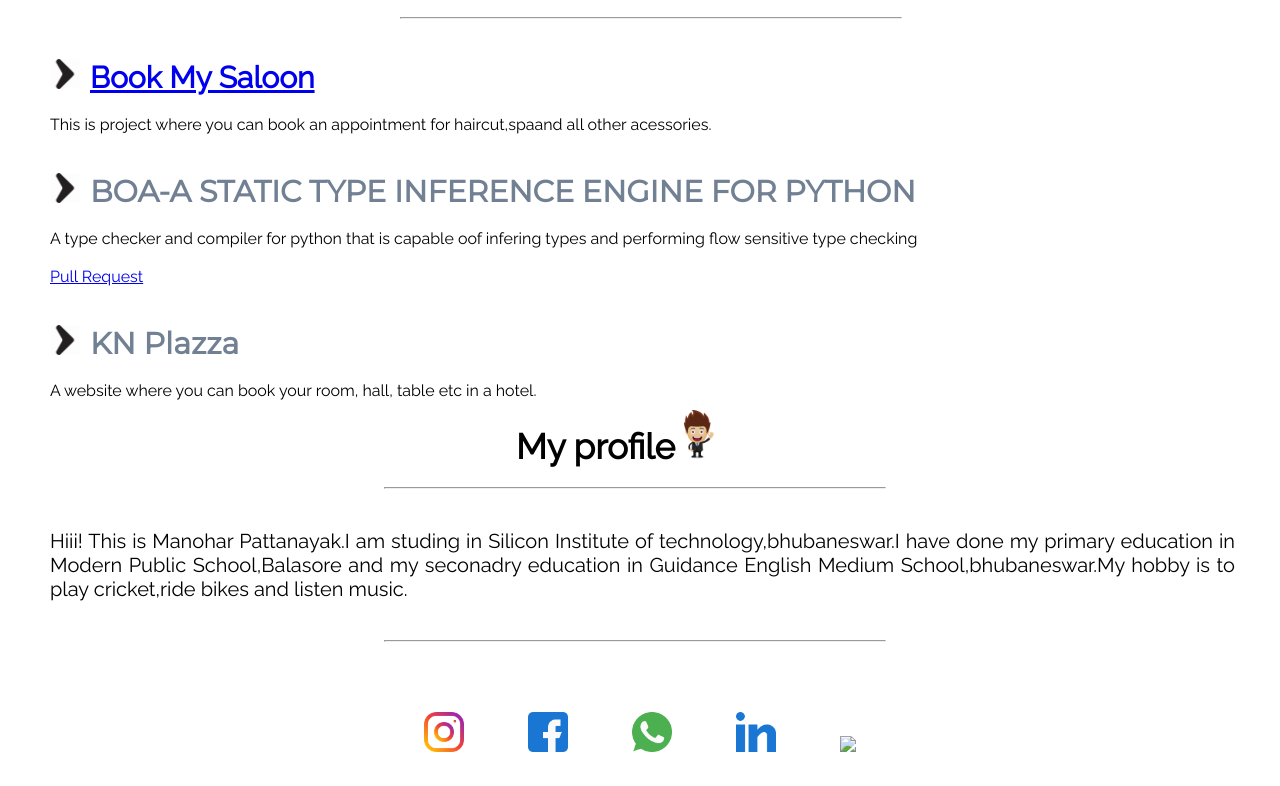
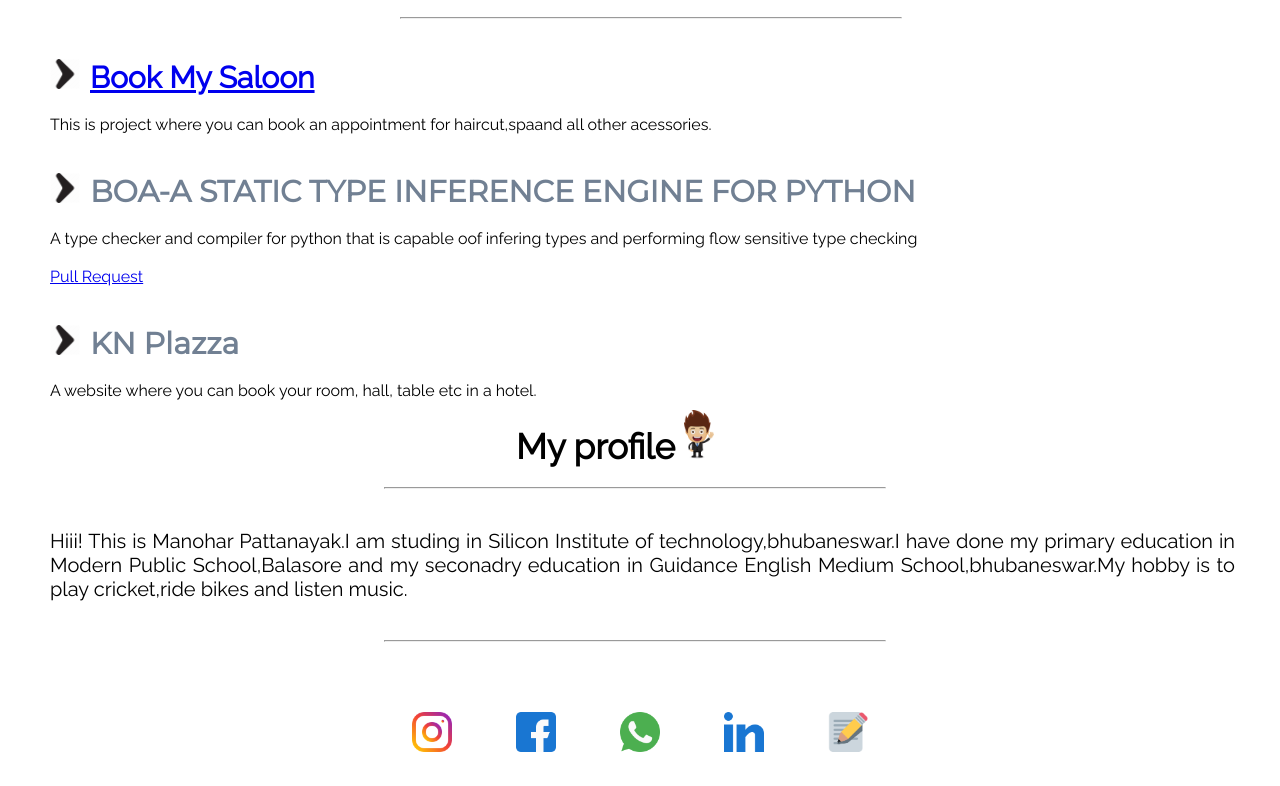
Before and after one commit to manoharbabun/Portfolio, a plain HTML site: page index.html in a window 1280 px wide. Shown: the part 715-1501 px from the top of the page. Drawn offline with Linux system fonts and the light colour scheme.

Commit message:
Update index.html

```diff
--- a/index.html
+++ b/index.html
@@ -93,7 +93,7 @@
         <a href="https://www.facebook.com/manohar.pattanayak"><img src="images/facebook.png" class="social"/></a>
         <a href="tel:+916372761005"><img src="images/whatsapp.png" class="social"/></a>
         <a href="https://www.linkedin.com/in/manohar-pattanayak-a8aa40136/"><img src="images/linkedin.png"class="social"></a>
-        <a href="https://drive.google.com/file/d/1_zocVHgliRRpxD6vXvSZBQtdsGcnVjVU/view"><img src="download.png"class="social"></a>
+        <a href="https://drive.google.com/file/d/1_zocVHgliRRpxD6vXvSZBQtdsGcnVjVU/view"><img src="images/download.png"class="social"></a>
       </div>
     </div>
   </body>
```
